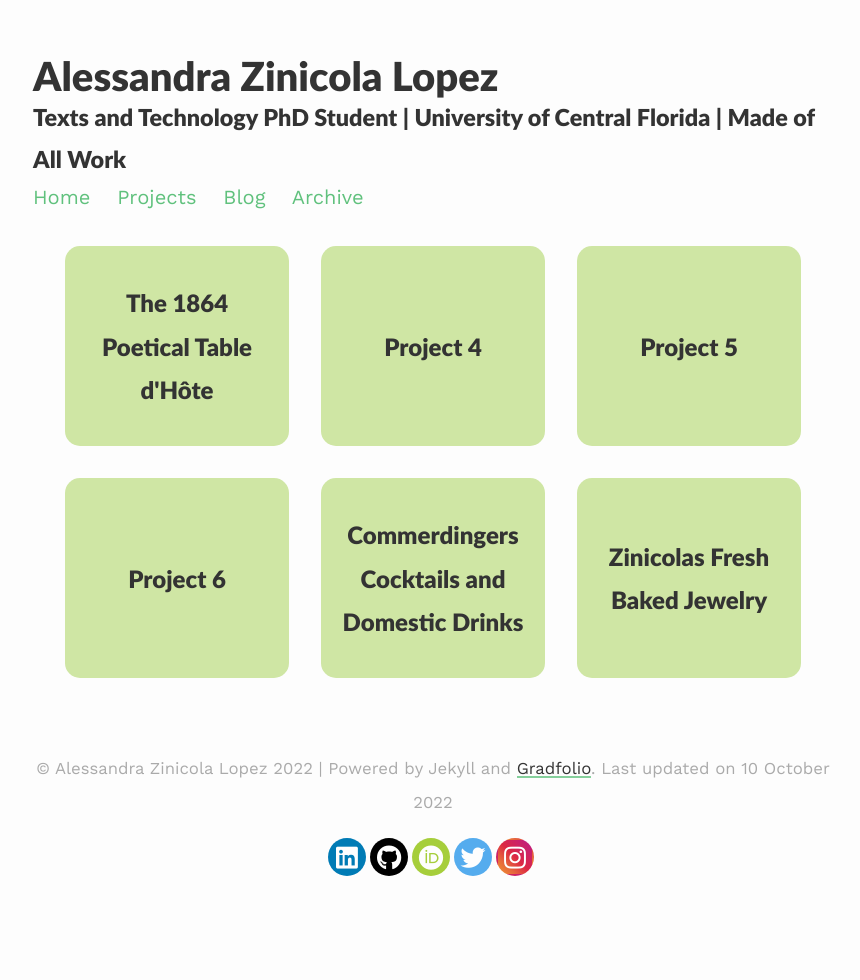
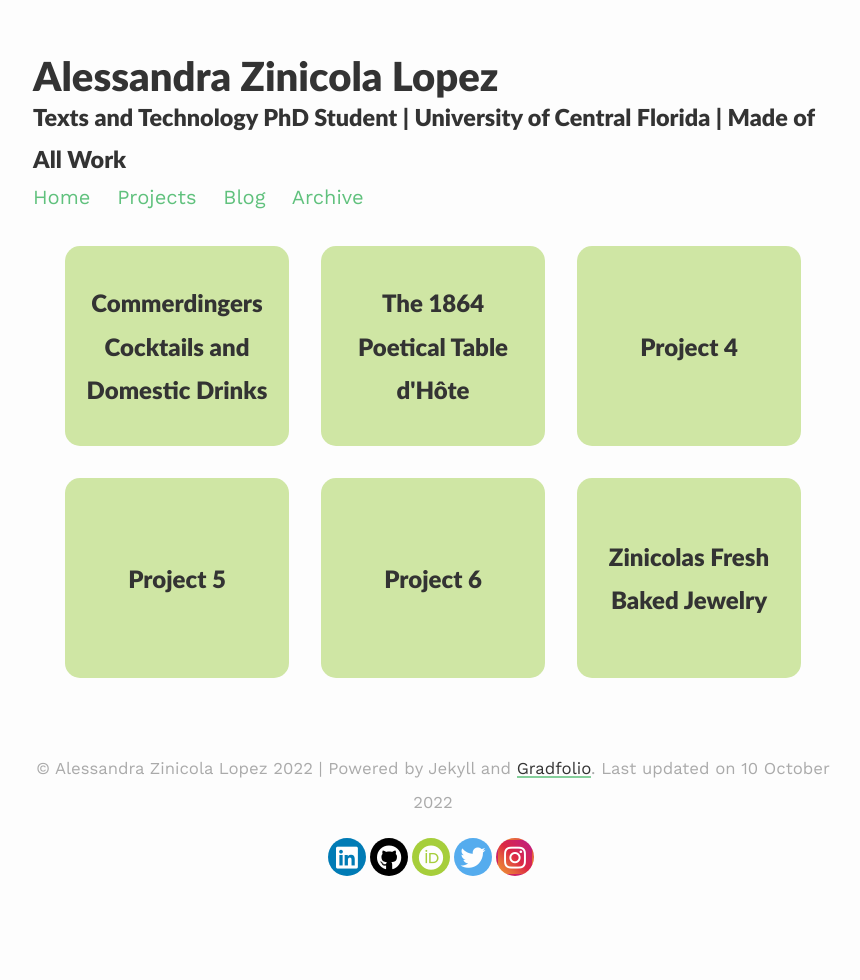
Before and after one commit to AnonyZin/AZLScholarlyWorkGradfolio, a Jekyll site: the page built from _pages/projects.md, in a window 1280 px wide. Shown: the whole page, without its empty margins (207-1067 px from the left). Built offline with Jekyll 4.4.1, drawn with Linux system fonts in a browser that asks for light colours; nearby versions of some CDN libraries; part of the change alters nothing that is shown.

```diff
--- a/_config.yml
+++ b/_config.yml
@@ -44,7 +44,7 @@ collections:
     output: true
     permalink: /projects/:name/
     order:
-      - shortProject.md
+      - Commerdingers.md
       - The1864PoeticalTable.md
       - redirect.md
       - project4.md
```
